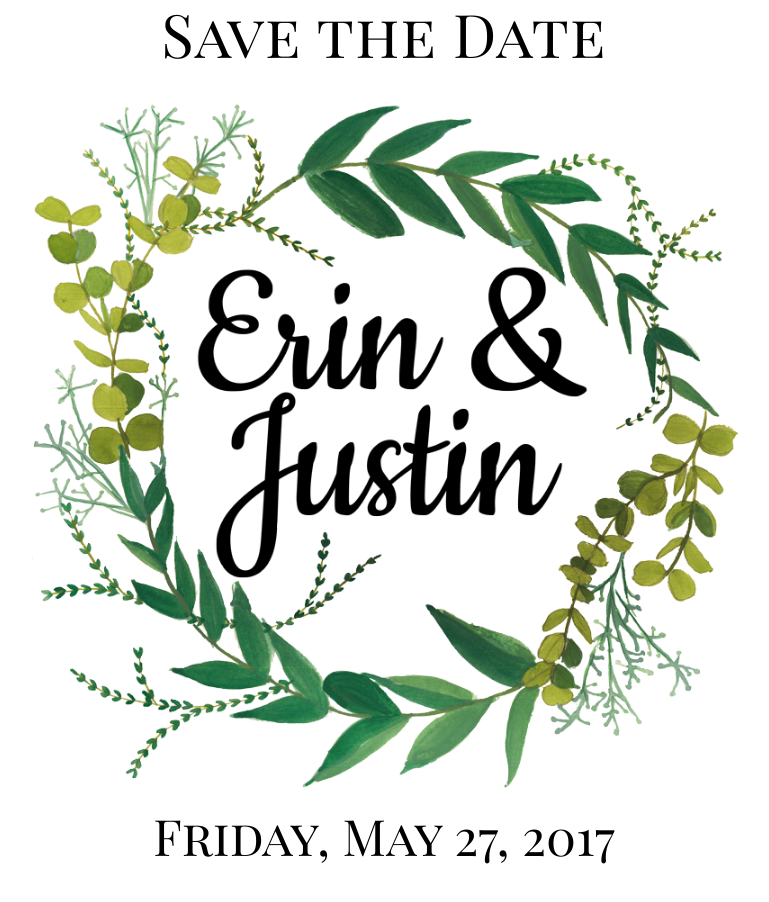
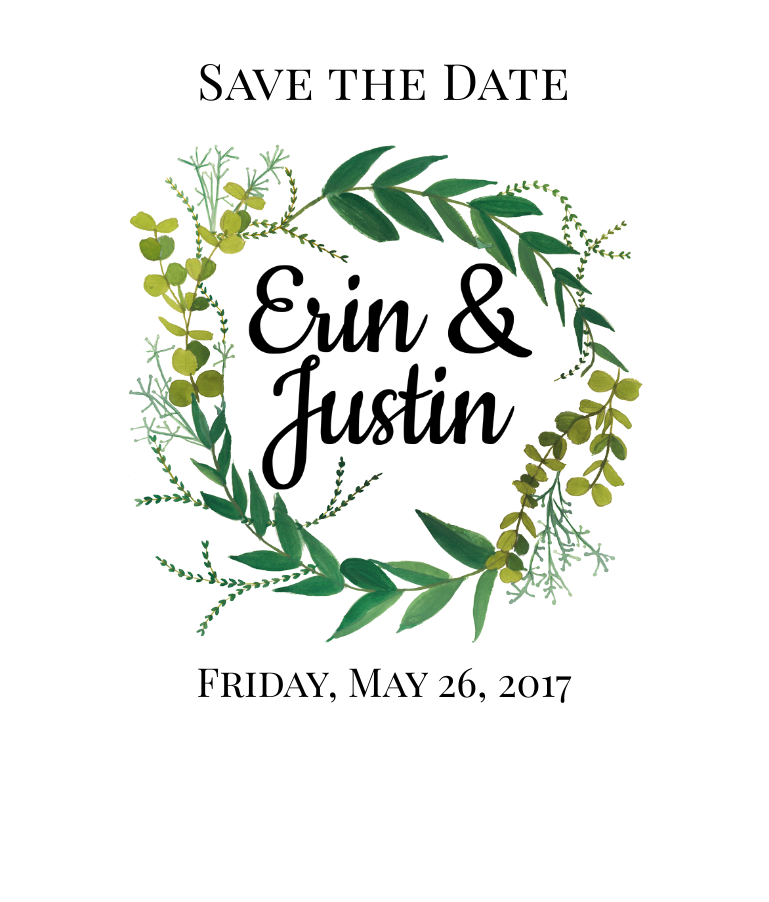
Before and after one commit to jillianannette/Erin-and-Justin, a plain HTML site: page index.html in a window 1280 px wide. Shown: the whole page, without its empty margins (256-1025 px from the left). After the commit the page ends 800 px from the top, so only its background shows below. Drawn offline with Linux system fonts and the light colour scheme; some packages are replaced by stand-ins of ours.

Commit message:
Desktop Update

```diff
--- a/css/grayscale.css
+++ b/css/grayscale.css
@@ -142,7 +142,7 @@ a:focus {
     display: table;
     width: 100%;
     height: auto;
-    padding: 100px 0;
+    padding: 50px 0;
     text-align: center;
     color: #000;
     /* background: url(../img/intro-bg.jpg) no-repeat bottom center scroll; */
@@ -169,15 +169,15 @@ a:focus {
 @media(min-width:768px) {
     .intro {
         height: 100%;
-        padding: 0;
+        padding: 25px 0;
     }
 
     .intro .intro-body .brand-heading {
-        font-size: 60px;
+        font-size: 50px;
     }
 
     .intro .intro-body .intro-text {
-        font-size: 50px;
+        font-size: 40px;
     }
 }
 
--- a/index.html
+++ b/index.html
@@ -37,10 +37,10 @@
         <div class="intro-body">
             <div class="container">
                 <div class="row">
-                    <div class="col-md-8 col-md-offset-2">
+                    <div class="col-sm-8 col-sm-offset-2 text-center col-md-6 col-md-offset-3">
                         <h1 class="brand-heading">Save the Date</h1>
                         <img src="img/Wreathe-Main.png" class="col-sm-12 col-xs-12" />
-                        <p class="intro-text">Friday, May 27, 2017</p>
+                        <p class="intro-text">Friday, May 26, 2017</p>
                     </div>
                 </div>
             </div>
```
